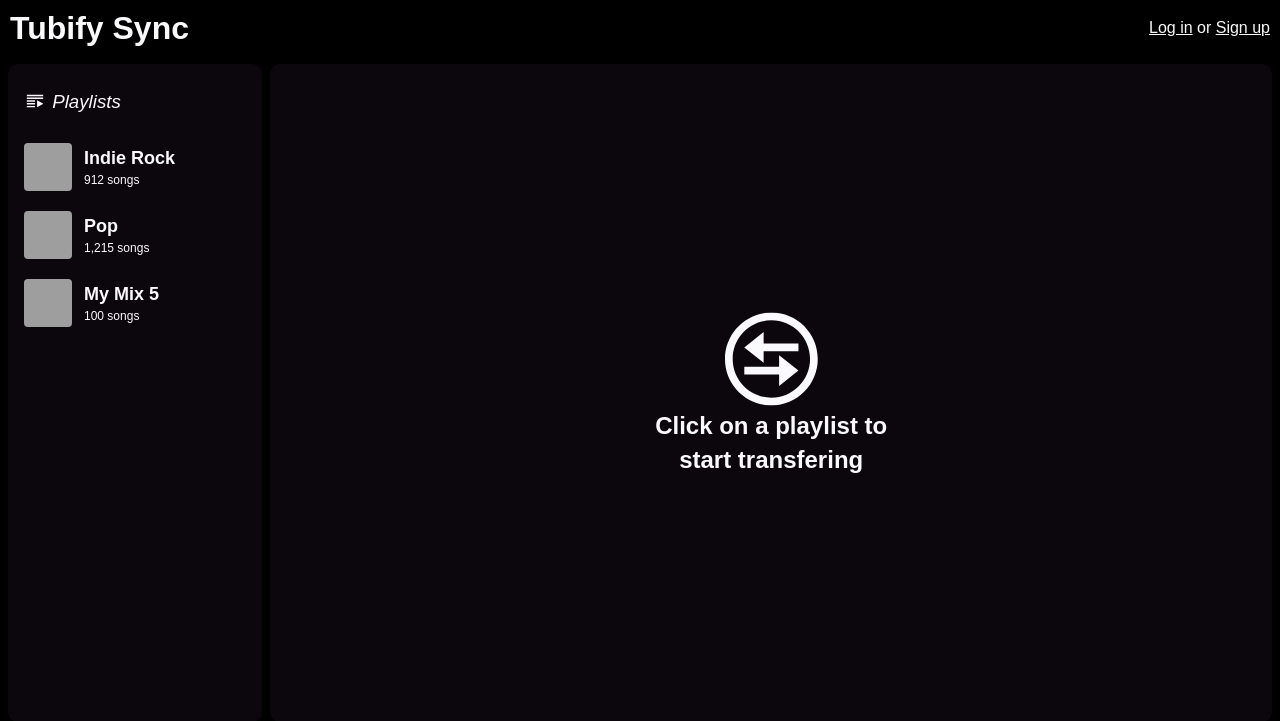
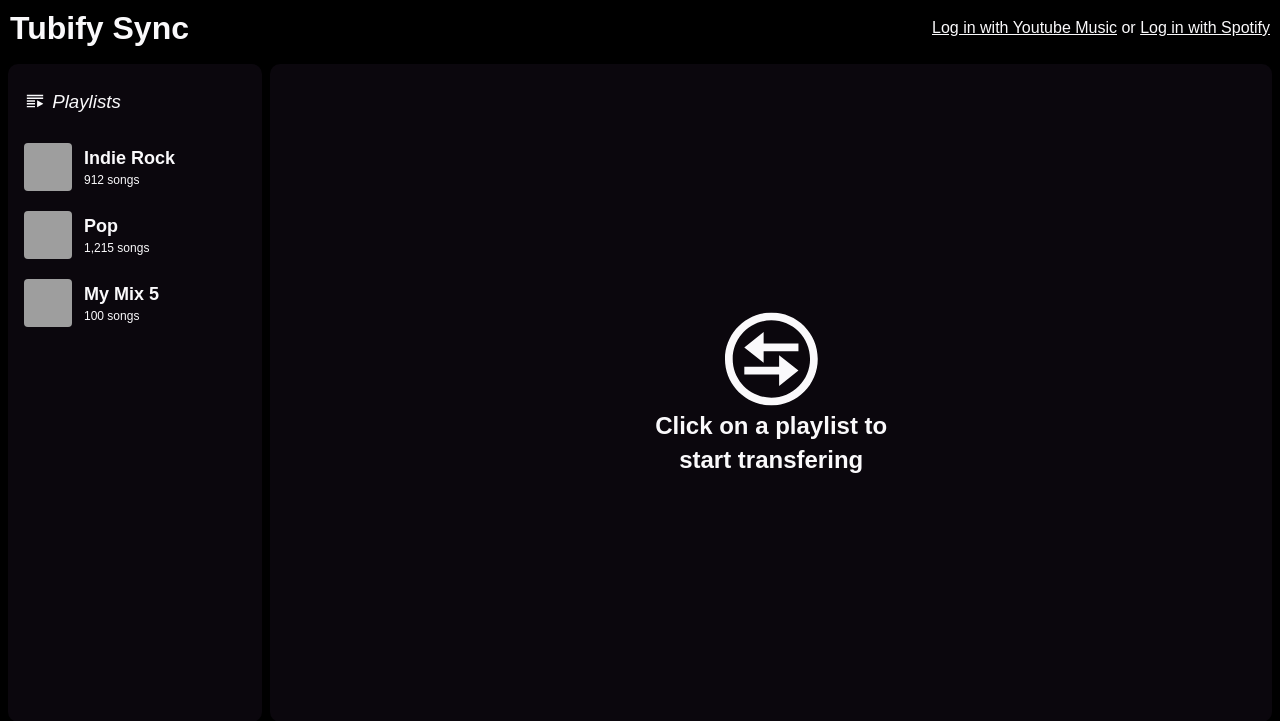
Before and after one commit to DeejC04/tubifysync, a Flask app: page / in a window 1280 px wide. Shown: the top 721 px of the page. Run offline with Flask 3, Linux system fonts and the light colour scheme; grey boxes are pictures that could not be loaded.

Commit message:
Spotify login screen working (callback not working yet)

```diff
--- a/app.py
+++ b/app.py
@@ -1,11 +1,23 @@
-from flask import Flask, render_template
-from spotipy.oauth2 import SpotifyOAuth
+# Use "flask run" to initialize the local server
+# ---
 
-scope="user-library-modify"
+from flask import Flask, render_template, redirect, request
+from spotify_interaction import spotify_login
 
+# Flask boilerplate
 render = render_template
 app = Flask(__name__)
 
+# Main page @ root
 @app.route("/")
 def landing_page():
-    return render('index.html')
+    return render("index.html")
+
+# Spotify login page link
+@app.route("/spotify_login")
+def spotify_login_page():
+    return redirect(spotify_login())
+
+# Runs Flask app when the Python script is opened directly
+if __name__ == '__main__':
+    app.run(debug=True)
--- a/templates/index.html
+++ b/templates/index.html
@@ -8,6 +8,8 @@
     <meta name="viewport" content="width=device-width, initial-scale=1.0">
     <link rel="stylesheet" href="../static/styles.css">
     <link rel="stylesheet" href="{{ url_for('static', filename='styles.css') }}">
+    <script src="../static/script.js"></script>
+    <script src="{{url_for('static', filename='somejavascriptfile.js')}}"></script>
     <title>Tubify</title>
 
   </head>
@@ -20,7 +22,7 @@
       </div>
 
       <div class=""navbar-right">
-        <p><a href="about::home">Log in</a> or <a href="about::home">Sign up</a></p>
+        <p><a href="about::home">Log in with Youtube Music</a> or <a href="/spotify_login">Log in with Spotify</a></p>
       </div>
     </nav>
 
```
Also changed, not shown: static/script.js (added).
